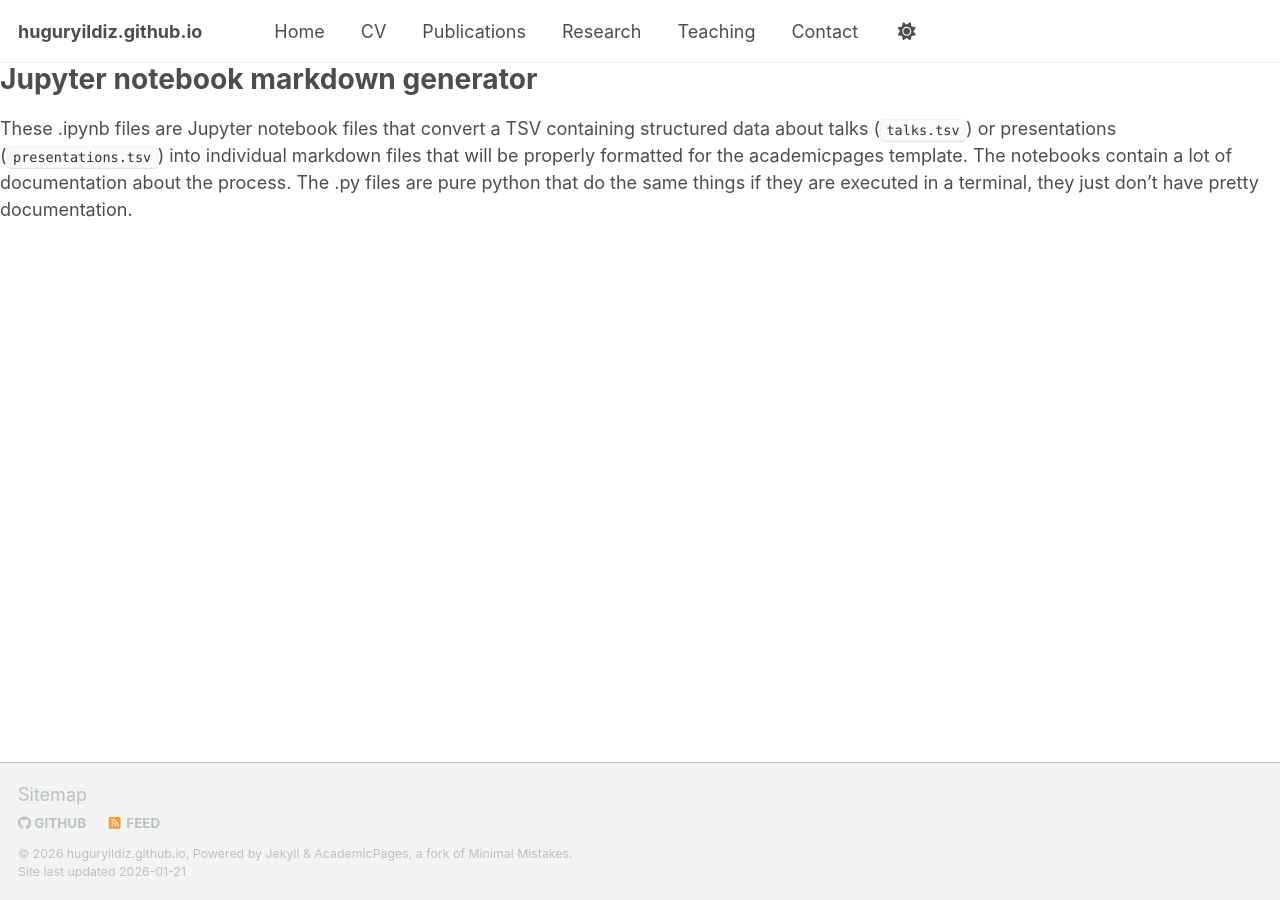
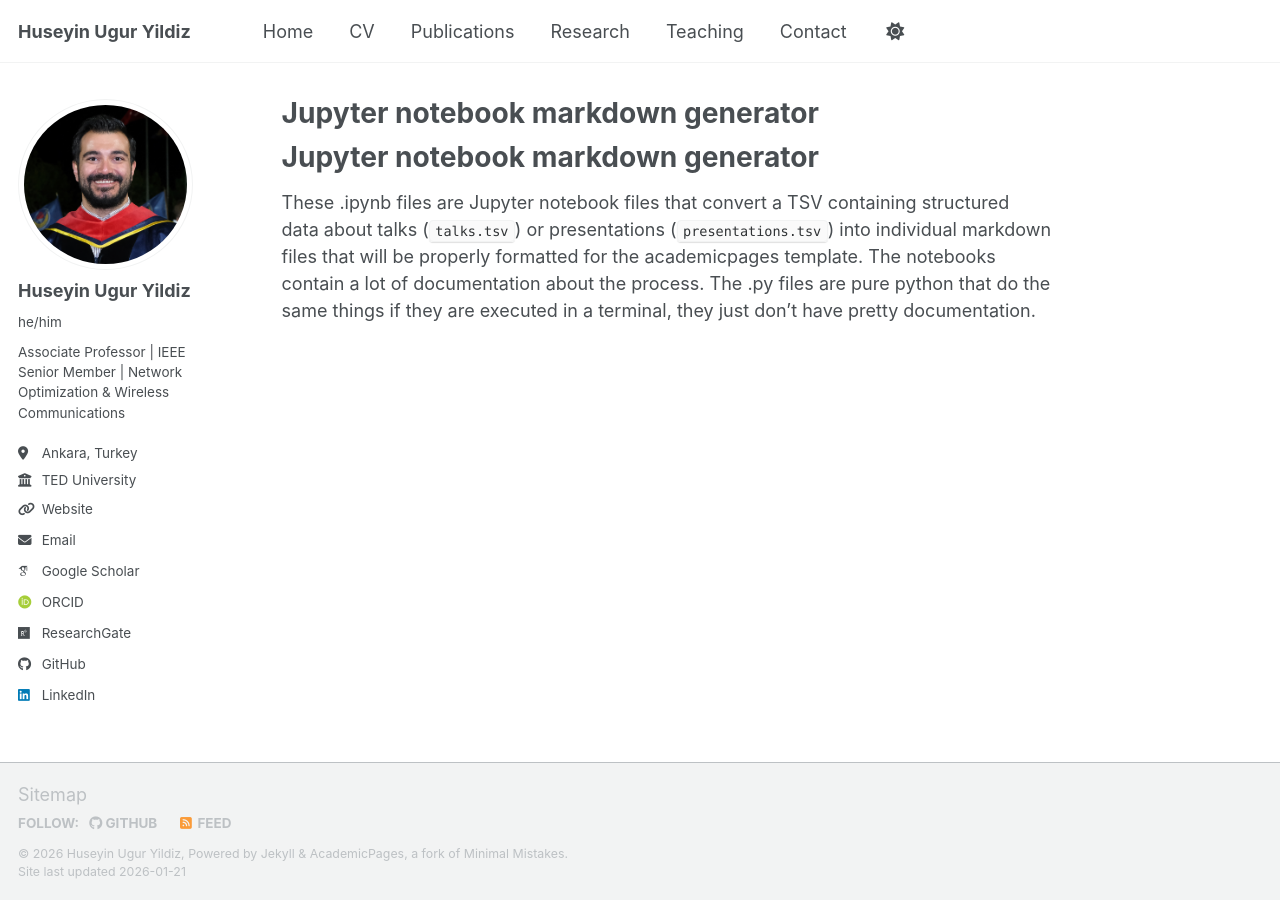
Before and after one commit to huguryildiz/huguryildiz.github.io, a Jekyll site: the page built from markdown_generator/readme.md, in a window 1280 px wide. Built offline with Jekyll 4.4.1, drawn with Linux system fonts in a browser that asks for light colours; some web fonts are replaced; our own code applies the rules of GitHub Pages for plain Markdown files; a script bundle is joined from its source files by our own code; library files that are not in the unit come from our copies; some of the changed lines change nothing that is shown.

Commit message:
Update _config.yml

```diff
--- a/_config.yml
+++ b/_config.yml
@@ -1,6 +1,55 @@
-# Site Author
+# =========================
+# Site Settings
+# =========================
+title: "Huseyin Ugur Yildiz"
+description: "Operations Research | Network Optimization | Wireless & Underwater Networks"
+locale: en-US
+
+# IMPORTANT:
+# - For USER/ORG GitHub Pages (huguryildiz.github.io): baseurl must be ""
+# - For PROJECT GitHub Pages (huguryildiz.github.io/<repo>): baseurl must be "/<repo>"
+url: "https://huguryildiz.github.io"
+baseurl: ""
+
+repository: "huguryildiz/huguryildiz.github.io"
+
+# =========================
+# Theme (Minimal Mistakes)
+# =========================
+remote_theme: "mmistakes/minimal-mistakes"
+minimal_mistakes_skin: "dark"
+
+plugins:
+  - jekyll-include-cache
+  - jekyll-feed
+  - jekyll-sitemap
+
+# =========================
+# Markdown / Permalinks
+# =========================
+markdown: kramdown
+permalink: /:categories/:title/
+
+# =========================
+# Navigation data file
+# =========================
+data_dir: _data
+
+# =========================
+# Defaults (so pages use the right layout)
+# =========================
+defaults:
+  - scope:
+      path: ""
+      type: pages
+    values:
+      layout: single
+      author_profile: true
+
+# =========================
+# Your Author block (keep yours)
+# =========================
 author:
-  # Biographic information
   avatar           : "profile.png"
   name             : "Huseyin Ugur Yildiz"
   pronouns         : "he/him"
@@ -10,13 +59,9 @@ author:
   uri              : "https://www.huguryildiz.com"
   email            : "hugur.yildiz@tedu.edu.tr"
 
-  # Academic websites
   googlescholar    : "https://scholar.google.com/citations?user=[YOUR_SCHOLAR_ID]"
   orcid            : "https://orcid.org/0000-0002-1556-2634"
   researchgate     : "https://www.researchgate.net/profile/Huseyin-Yildiz"
 
-  # Repositories
   github           : "huguryildiz"
-
-  # Social media
   linkedin         : "huguryildiz"
```
